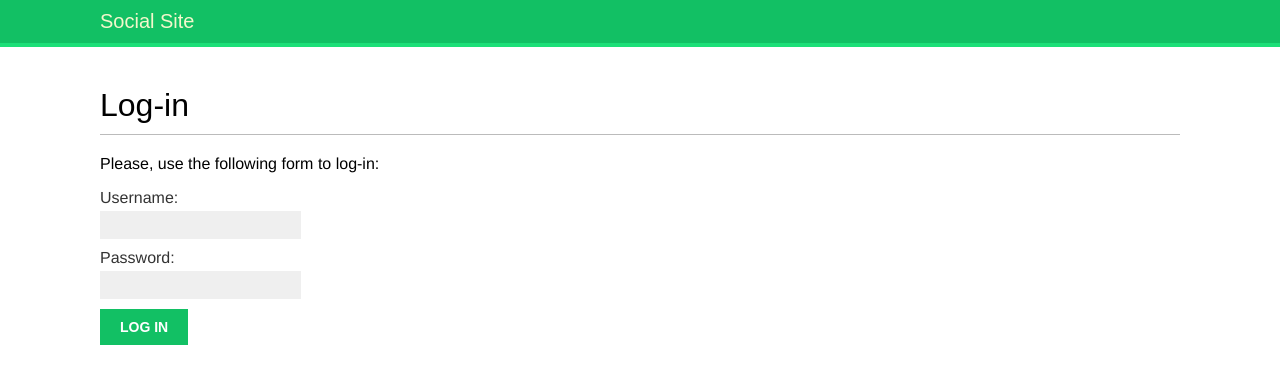
After one commit to blessed-sibanda/social-site, a Django app: page /account/login/ in a window 1280 px wide. The commit adds this page. Shown: the top 384 px of the page. Run offline with Django 3.2, Linux system fonts and the light colour scheme; some web fonts are replaced.

Commit message:
implement basic login

```diff
--- /dev/null
+++ b/account/forms.py
@@ -0,0 +1,6 @@
+from django import forms
+
+
+class LoginForm(forms.Form):
+    username = forms.CharField()
+    password = forms.CharField(widget=forms.PasswordInput)
--- a/account/static/css/base.css
+++ b/account/static/css/base.css
@@ -8,10 +8,6 @@ body {
   margin: 0;
   padding: 0;
   font-family: helvetica, sans-serif;
-}
-
-p {
-  line-height: 1.8;
 }
 
 a {
--- a/account/static/css/forms.css
+++ b/account/static/css/forms.css
@@ -5,6 +5,7 @@ form {
 form p {
   width: 100%;
   overflow: auto;
+  margin: 0;
 }
 
 label {
@@ -35,11 +36,19 @@ a.button {
   text-transform: uppercase;
 }
 
-.errorlist {
+ul.errorlist {
   color: #cc0033;
   float: left;
   clear: both;
-  padding-left: 10px;
+  margin: 0;
+  padding: 0;
+  list-style: none;
+}
+
+.errorlist li {
+  font-size: 0.85rem;
+  margin: 0.2em 0 0.3em 0;
+  text-align: left;
 }
 
 .helptext {
--- /dev/null
+++ b/account/templates/account/login.html
@@ -0,0 +1,13 @@
+{% extends 'base.html' %}
+
+{% block title %}Log-in{% endblock %}
+
+{% block content %}
+    <h1>Log-in</h1>
+    <p>Please, use the following form to log-in:</p>
+    <form action="" method="post" novalidate >
+        {{ form.as_p }}
+        {% csrf_token %}
+        <input type="submit" value="Log in">
+    </form>
+{% endblock %}
--- /dev/null
+++ b/account/urls.py
@@ -0,0 +1,6 @@
+from django.urls import path
+from . import views
+
+urlpatterns = [
+    path("login/", views.user_login, name="login"),
+]
--- a/account/views.py
+++ b/account/views.py
@@ -1,3 +1,24 @@
+from django.http import HttpResponse
 from django.shortcuts import render
+from django.contrib.auth import authenticate, login
+from .forms import LoginForm
 
-# Create your views here.
+
+def user_login(request):
+    if request.method == 'POST':
+        form = LoginForm(request.POST)
+        if form.is_valid():
+            cd = form.cleaned_data
+            # authenticate only returns active users
+            user = authenticate(request,
+                                username=cd['username'],
+                                password=cd['password'])
+            if user is not None:
+                login(request, user)
+                return HttpResponse('Authenticated Successfully')
+            else:
+                return HttpResponse('Invalid login')
+
+    else:
+        form = LoginForm()
+    return render(request, 'account/login.html', {'form': form})
--- a/config/urls.py
+++ b/config/urls.py
@@ -14,8 +14,9 @@ Including another URLconf
     2. Add a URL to urlpatterns:  path('blog/', include('blog.urls'))
 """
 from django.contrib import admin
-from django.urls import path
+from django.urls import path, include
 
 urlpatterns = [
     path('admin/', admin.site.urls),
+    path("account/", include('account.urls'))
 ]
```
